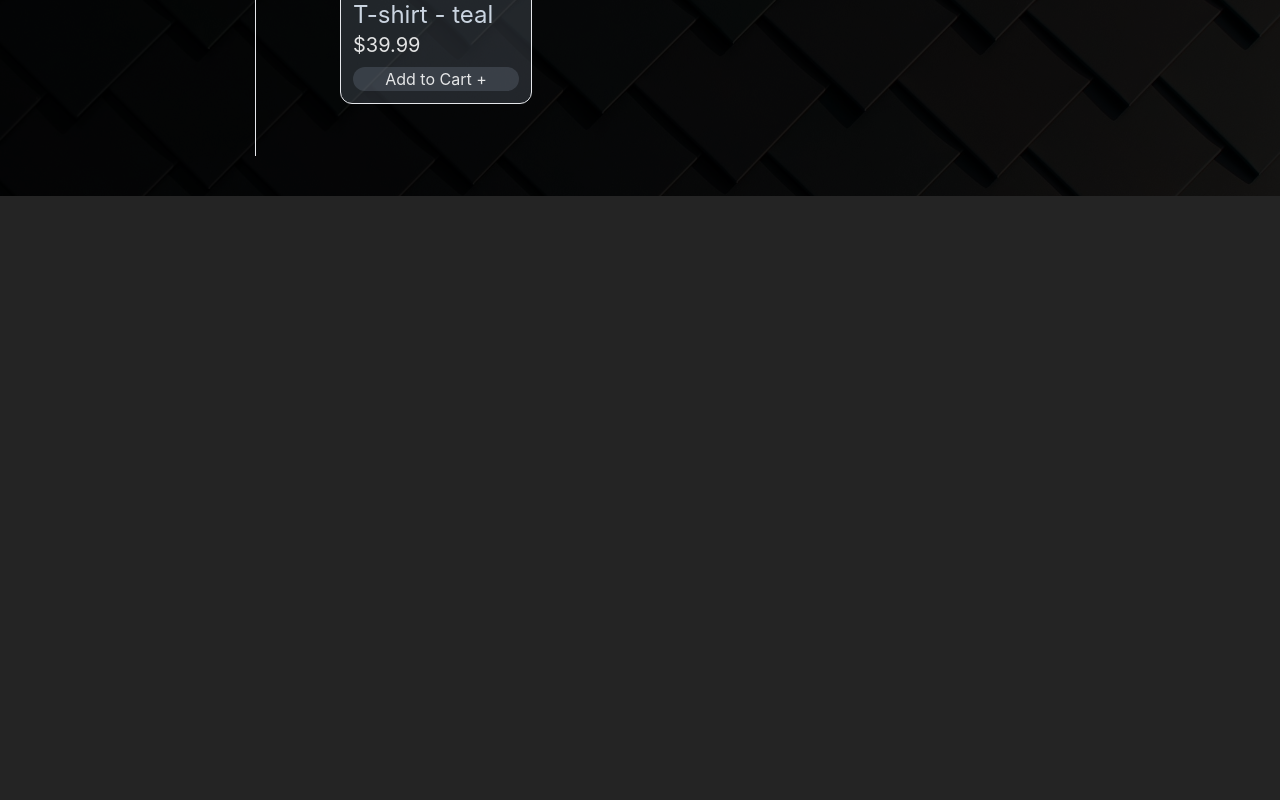
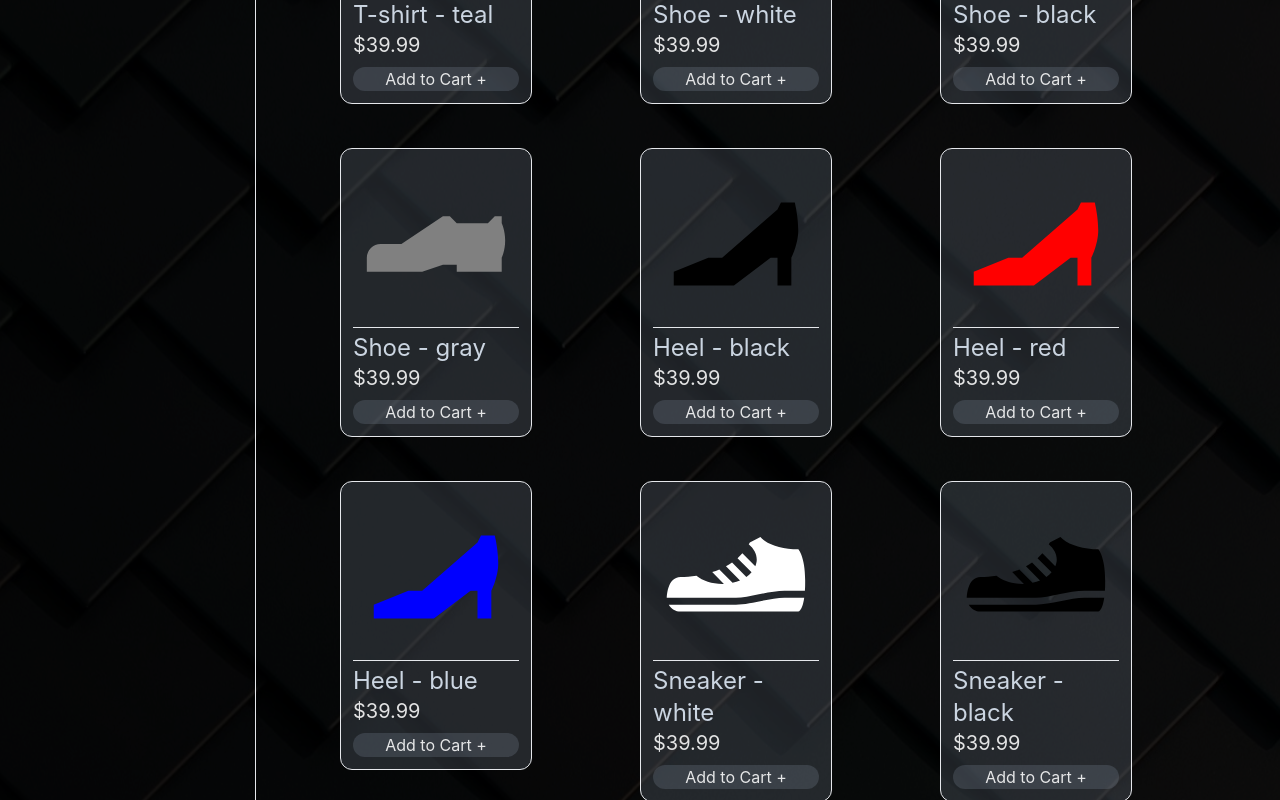
Before and after one commit to Jared588/shopping-cart, a React (Vite) app: page /store in a window 1280 px wide. Shown: the part 1080-1880 px from the top of the page. Before the commit the page ends 1276 px from the top, so only its background shows below. Built offline with nearby package versions, Linux system fonts and the light colour scheme.

Commit message:
Add shoes to catalogue

```diff
--- a/src/components/Item.jsx
+++ b/src/components/Item.jsx
@@ -1,8 +1,13 @@
 export function CreateItem (item, title, price, pColor) {
   // Items
   const items = {
+    // Shirts
     'shirtC': (<svg xmlns="http://www.w3.org/2000/svg" viewBox="0 0 24 24"><title>tshirt-crew</title><path d="M16,21H8A1,1 0 0,1 7,20V12.07L5.7,13.07C5.31,13.46 4.68,13.46 4.29,13.07L1.46,10.29C1.07,9.9 1.07,9.27 1.46,8.88L7.34,3H9C9,4.1 10.34,5 12,5C13.66,5 15,4.1 15,3H16.66L22.54,8.88C22.93,9.27 22.93,9.9 22.54,10.29L19.71,13.12C19.32,13.5 18.69,13.5 18.3,13.12L17,12.12V20A1,1 0 0,1 16,21" fill={pColor} /></svg>),
-    'shirtV': (<svg xmlns="http://www.w3.org/2000/svg" viewBox="0 0 24 24"><title>tshirt-v</title><path d="M16,21H8A1,1 0 0,1 7,20V12.07L5.7,13.07C5.31,13.46 4.68,13.46 4.29,13.07L1.46,10.29C1.07,9.9 1.07,9.27 1.46,8.88L7.34,3H9C9.29,4.8 10.4,6.37 12,7.25C13.6,6.37 14.71,4.8 15,3H16.66L22.54,8.88C22.93,9.27 22.93,9.9 22.54,10.29L19.71,13.12C19.32,13.5 18.69,13.5 18.3,13.12L17,12.12V20A1,1 0 0,1 16,21" fill={pColor} /></svg>)
+    'shirtV': (<svg xmlns="http://www.w3.org/2000/svg" viewBox="0 0 24 24"><title>tshirt-v</title><path d="M16,21H8A1,1 0 0,1 7,20V12.07L5.7,13.07C5.31,13.46 4.68,13.46 4.29,13.07L1.46,10.29C1.07,9.9 1.07,9.27 1.46,8.88L7.34,3H9C9.29,4.8 10.4,6.37 12,7.25C13.6,6.37 14.71,4.8 15,3H16.66L22.54,8.88C22.93,9.27 22.93,9.9 22.54,10.29L19.71,13.12C19.32,13.5 18.69,13.5 18.3,13.12L17,12.12V20A1,1 0 0,1 16,21" fill={pColor} /></svg>),
+    // Shoes
+    'shoeFormal': (<svg xmlns="http://www.w3.org/2000/svg" viewBox="0 0 24 24"><title>shoe-formal</title><path d="M21.5,9V8H20.5L19.5,9H15L14,8H13L7,12H4A2,2 0 0,0 2,14V16H10L13,15H15V16H21.5V14C21.5,14 22,13 22,11.5C22,10 21.5,9 21.5,9Z" fill={pColor} /></svg>),
+    'shoeHeel': (<svg xmlns="http://www.w3.org/2000/svg" viewBox="0 0 24 24"><title>shoe-heel</title><path d="M3,18H11.7L17,14H18V18H20V14C20,14 21,12 21,10C21,8 20.5,6 20.5,6H18.5L18,7L10,14H8L3,16V18Z" fill={pColor} /></svg>),
+    'shoeSneaker': (<svg xmlns="http://www.w3.org/2000/svg" viewBox="0 0 24 24"><title>shoe-sneaker</title><path d="M2 15C2 15 2 12 4 12C4.68 12 5.46 11.95 6.28 11.82C7.2 12.54 8.5 13 10 13H10.25L8.56 11.29C8.91 11.18 9.25 11.05 9.59 10.91L11.5 12.82C11.89 12.74 12.25 12.63 12.58 12.5L10.55 10.45C10.85 10.28 11.14 10.11 11.43 9.91L13.5 12C13.8 11.79 14.04 11.56 14.25 11.32L12.22 9.29C12.46 9.07 12.7 8.83 12.92 8.58L14.79 10.45C14.91 10.14 15 9.83 15 9.5C15 8.65 14.55 7.89 13.84 7.28C13.89 7.19 13.95 7.1 14 7L15.53 6.23C16.38 7.17 18.14 7.84 20.25 7.97L20.3 8H21C21 8 22 9 22 12.5C22 13.07 22 13.57 21.96 14H19C17.9 14 16.58 14.26 15.3 14.5C14.12 14.76 12.9 15 12 15H2M21 17C21 17 21.58 17 21.86 15H19C17 15 14 16 12 16H2.28C2.62 16.6 3.26 17 4 17H21Z" fill={pColor} /></svg>),
   };
 
   // Selected Item
--- a/src/routes/Store.jsx
+++ b/src/routes/Store.jsx
@@ -39,6 +39,11 @@ function Store() {
                             {shirt}
                         </div>
                     ))}
+                    {shoes.map((shoe, index) => (
+                        <div key={index}>
+                            {shoe}
+                        </div>
+                    ))}
                   </div>
                 </div>
             </div>
@@ -47,14 +52,30 @@ function Store() {
 }
 
 const shirts = [
+    // C-neck
     CreateItem('shirtC', 'T-shirt - white', '$39.99', 'white'),
     CreateItem('shirtC', 'T-shirt - grey', '$39.99', 'gray'),
     CreateItem('shirtC', 'T-shirt - black', '$39.99', 'black'),
     CreateItem('shirtC', 'T-shirt - silver', '$39.99', 'silver'),
-
+    // V-neck
     CreateItem('shirtV', 'T-shirt - purple', '$39.99', 'purple'),
     CreateItem('shirtV', 'T-shirt - pink', '$39.99', 'pink'),
     CreateItem('shirtV', 'T-shirt - teal', '$39.99', 'teal'),
 ]
 
+const shoes = [
+    // Formal
+    CreateItem('shoeFormal', 'Shoe - white', '$39.99', 'white'),
+    CreateItem('shoeFormal', 'Shoe - black', '$39.99', 'black'),
+    CreateItem('shoeFormal', 'Shoe - gray', '$39.99', 'gray'),
+    // Heel
+    CreateItem('shoeHeel', 'Heel - black', '$39.99', 'black'),
+    CreateItem('shoeHeel', 'Heel - red', '$39.99', 'red'),
+    CreateItem('shoeHeel', 'Heel - blue', '$39.99', 'blue'),
+    // Sneaker
+    CreateItem('shoeSneaker', 'Sneaker - white', '$39.99', 'white'),
+    CreateItem('shoeSneaker', 'Sneaker - black', '$39.99', 'black'),
+    CreateItem('shoeSneaker', 'Sneaker - gray', '$39.99', 'gray'),
+
+]
 export default Store
```
